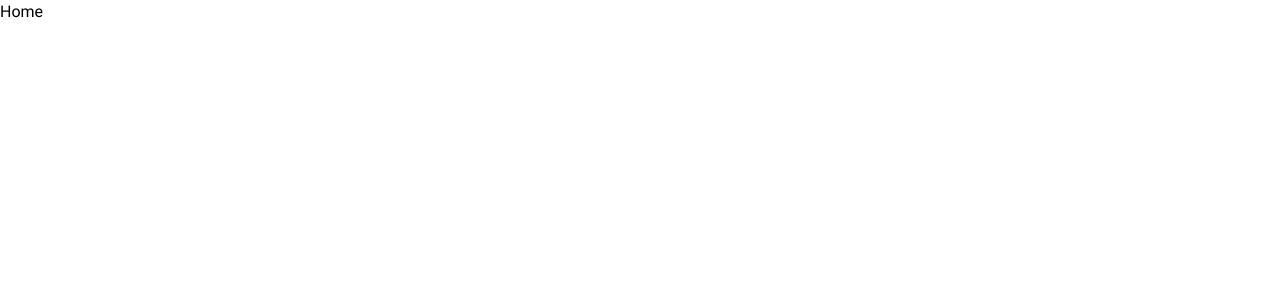
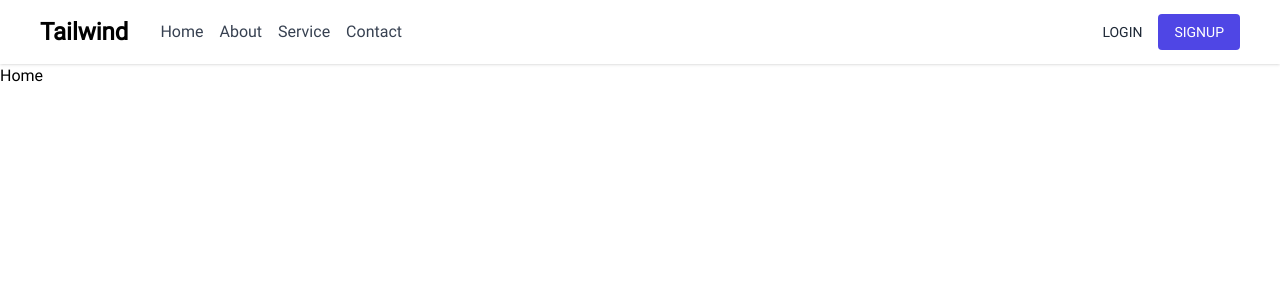
Before and after one commit to leongjs98/LibreGym, a Nuxt app: page / in a window 1280 px wide. Shown: the top 300 px of the page. Built offline with nearby package versions, Linux system fonts and the light colour scheme.

Commit message:
Added layout

```diff
--- /dev/null
+++ b/layouts/default.vue
@@ -0,0 +1,26 @@
+<template>
+  <div>
+  <header>
+    <nav>
+      <div class="">
+        <div class="flex justify-between h-16 px-10 shadow items-center">
+          <div class="flex items-center space-x-8">
+            <h1 class="text-xl lg:text-2xl font-bold cursor-pointer">Tailwind</h1>
+            <div class="hidden md:flex justify-around space-x-4">
+              <a href="#" class="hover:text-indigo-600 text-gray-700">Home</a>
+              <a href="#" class="hover:text-indigo-600 text-gray-700">About</a>
+              <a href="#" class="hover:text-indigo-600 text-gray-700">Service</a>
+              <a href="#" class="hover:text-indigo-600 text-gray-700">Contact</a>
+            </div>
+          </div>
+          <div class="flex space-x-4 items-center">
+            <a href="#" class="text-gray-800 text-sm">LOGIN</a>
+            <a href="#" class="bg-indigo-600 px-4 py-2 rounded text-white hover:bg-indigo-500 text-sm">SIGNUP</a>
+          </div>
+        </div>
+      </div>
+    </nav>
+  </header>
+    <slot />
+  </div>
+</template>
```
